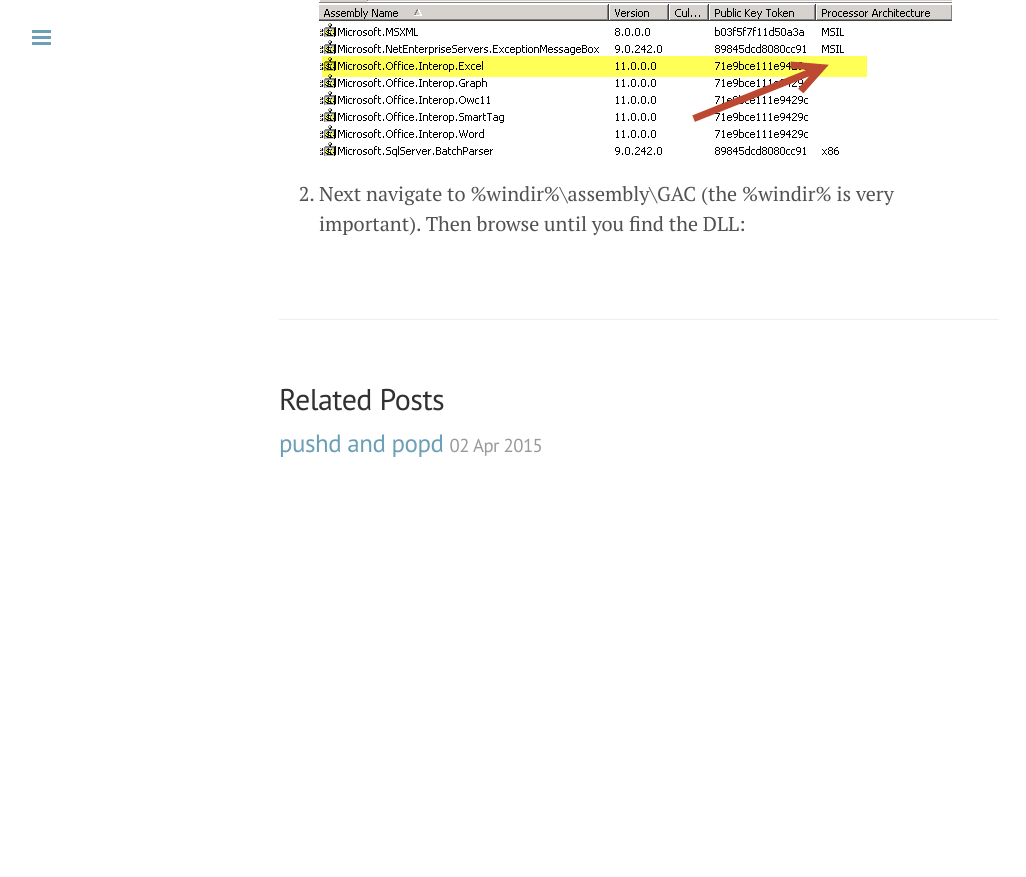
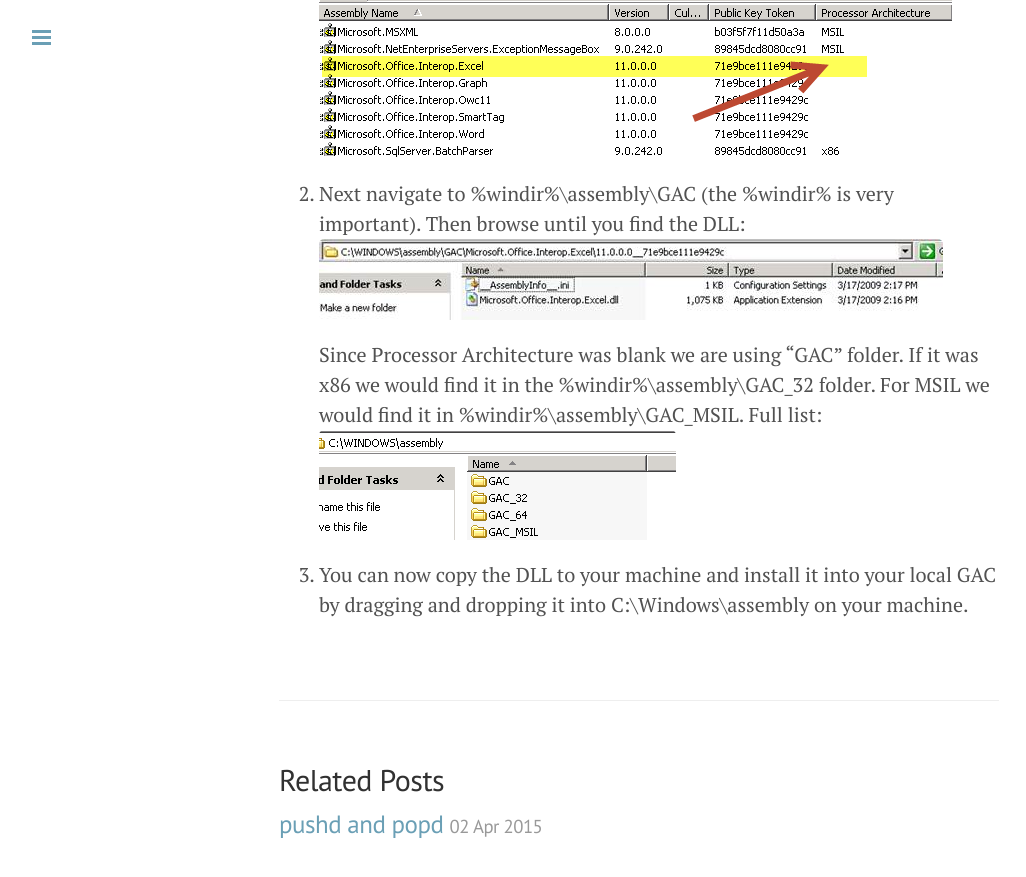
Before and after one commit to regularcoder/regularcoder, a Jekyll site: the page built from _posts/coding/2015-04-15-extract-DLLs-from-GAC.md, in a window 1280 px wide and 900 px high, scrolled down 605 px. Shown: the top 877 px of the window, without its empty margins (1-1027 px from the left). Built offline with Jekyll 4.4.1, drawn with Linux system fonts in a browser that asks for light colours; Markdown is read by kramdown in place of the engine named in the settings; before the commit the page ends 1124 px from its top, so only the background shows below that.

Commit message:
Completed extract DLL post

```diff
--- a/_posts/coding/2015-04-15-extract-DLLs-from-GAC.md
+++ b/_posts/coding/2015-04-15-extract-DLLs-from-GAC.md
@@ -9,4 +9,9 @@
 
 1. Browse to C:\Windows\assembly and take note of the Processor Architecture of the DLL you want to extract: ![Assembly]({{ site.url }}/img/extract_dlls_from_GAC/c_windows_assembly.png)
 
-2. Next navigate to %windir%\assembly\GAC (the %windir% is very important). Then browse until you find the DLL:
+2. Next navigate to %windir%\assembly\GAC (the %windir% is very important). Then browse until you find the DLL:![DLL]({{ site.url }}/img/extract_dlls_from_GAC/dll_in_GAC.jpg)
+Since Processor Architecture was blank we are using "GAC" folder. If it was x86 we would find it in the %windir%\assembly\GAC_32 folder. For MSIL we would find it in %windir%\assembly\GAC_MSIL.
+Full list:
+![Subfolders]({{ site.url }}/img/extract_dlls_from_GAC/c_windows_assembly_subfolders.png)
+
+3. You can now copy the DLL to your machine and install it into your local GAC by dragging and dropping it into C:\Windows\assembly on your machine.
```
